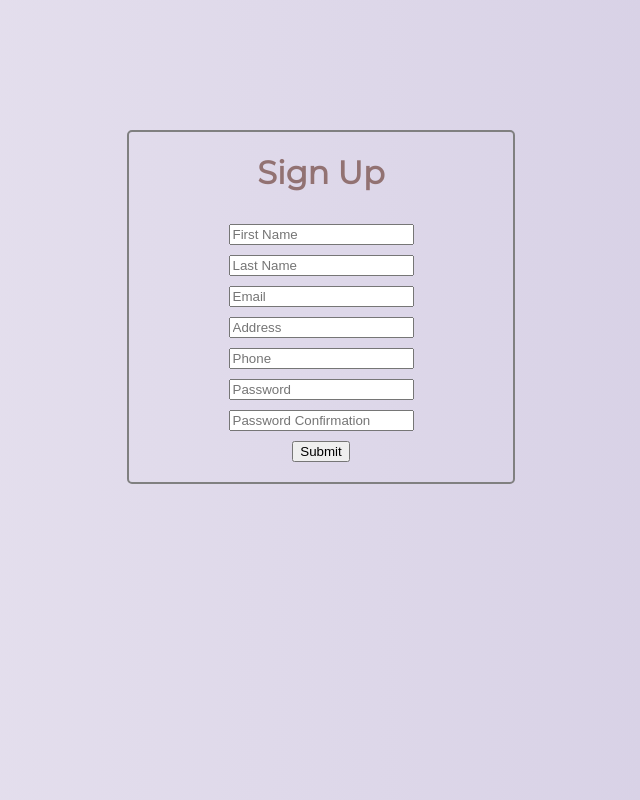
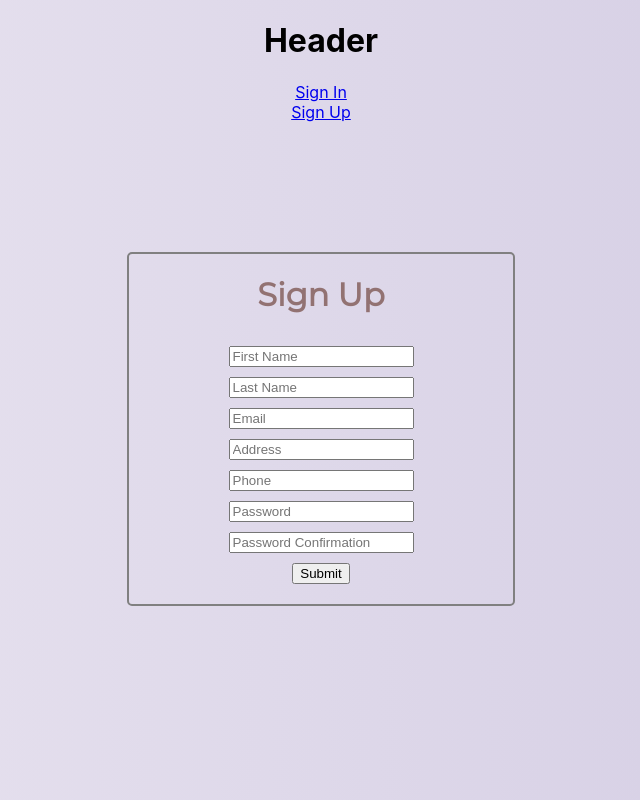
Before and after one commit to Vineti-Internship/group_2_final_project, a React (Create React App) app in the folder Instacart_Project/Front_End/instacart/: page /signup in a window 1280 px wide. Shown: the whole page, without its empty margins (319-959 px from the left). Built offline with nearby package versions, Linux system fonts and the light colour scheme.

Commit message:
add Header component

```diff
--- a/Instacart_Project/Front_End/instacart/src/App.js
+++ b/Instacart_Project/Front_End/instacart/src/App.js
@@ -5,6 +5,7 @@ import { Sign_In } from './components/Sign_In/Sign_in';
 import { Sign_Up } from './components/Sign_Up/Sign_up';
 import Home from './components/Home/Home';
 import Error from './components/Error/Error';
+import Header from './components/Header/Header';
 
 
 class App extends React.Component {
@@ -14,12 +15,15 @@ class App extends React.Component {
   render() {
     return (
       <Router>
+        <React.Fragment>
+          <Header />
           <Switch>
             <Route path="/" exact component={Home} />
             <Route path="/signin" exact component={Sign_In} />
             <Route path="/signup" exact component={Sign_Up}/>
             <Route component={Error}/>
           </Switch>
+        </React.Fragment>
       </Router>
     )
   }
--- a/Instacart_Project/Front_End/instacart/src/components/Header/Header.js
+++ b/Instacart_Project/Front_End/instacart/src/components/Header/Header.js
@@ -0,0 +1,15 @@
+import React from 'react';
+import {Link} from 'react-router-dom';
+
+const Header = (props) => {
+    return (
+        <React.Fragment>
+            <h1>Header</h1>
+            <Link to="/signin">Sign In</Link>
+            <br />
+            <Link to="/signup">Sign Up</Link>
+        </React.Fragment>
+    )
+}
+
+export default Header;
```
Lines whose indentation alone changed are shown as unchanged.
